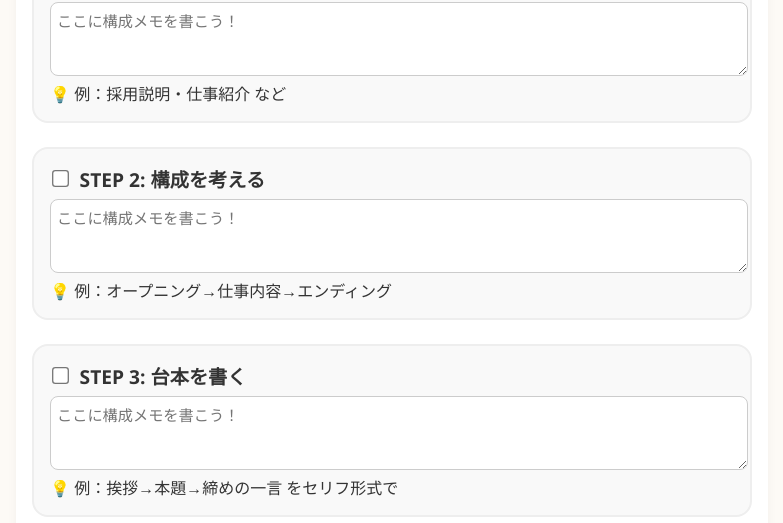
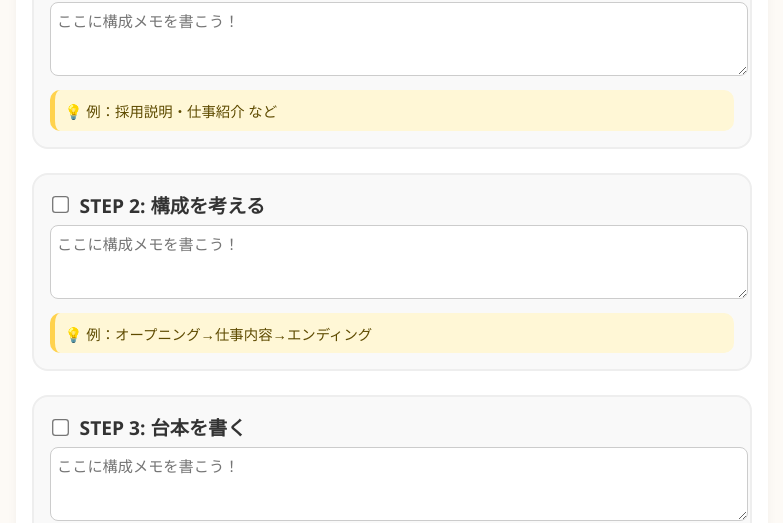
Before and after one commit to kanacyu99/HOMERAREDOUGATOUKOU, a React (Create React App) app in the folder video-checklist-app/: page / in a window 1280 px wide. Shown: the part 312-835 px from the top of the page, without its empty margins (248-1031 px from the left). Built offline with nearby package versions, Linux system fonts and the light colour scheme.

Commit message:
Update App.css

```diff
--- a/video-checklist-app/src/App.css
+++ b/video-checklist-app/src/App.css
@@ -126,3 +126,13 @@ input[type="checkbox"] {
   border-radius: 8px;
   resize: vertical;
 }
+/* ヒント吹き出し */
+.hint-bubble {
+  background: #fff7d6;
+  border-left: 5px solid #ffd24d;
+  padding: 0.6rem;
+  margin-top: 0.6rem;
+  border-radius: 10px;
+  font-size: 0.9rem;
+  color: #5e4b00;
+}
```
